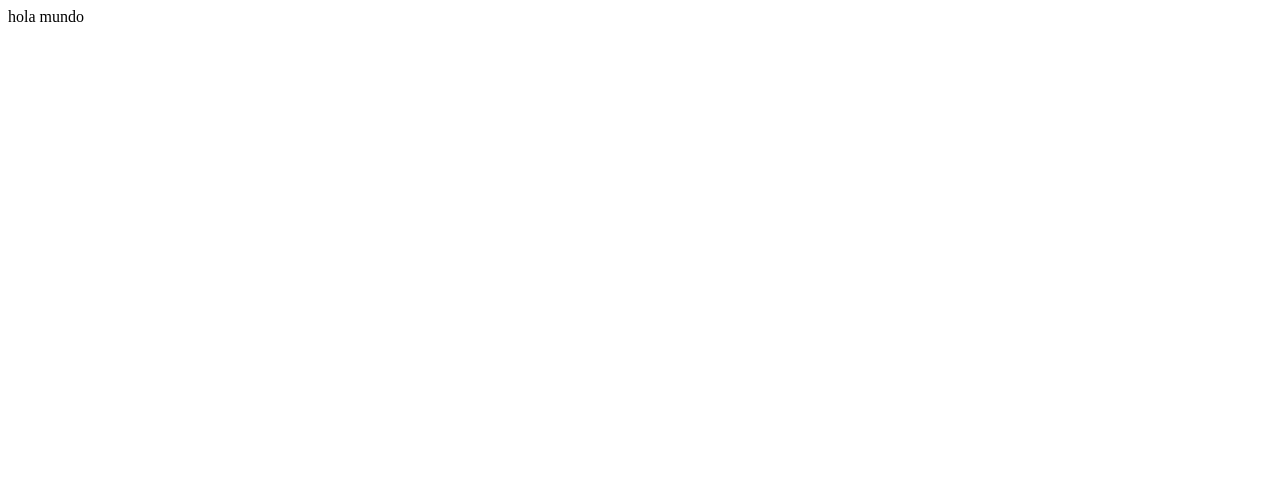
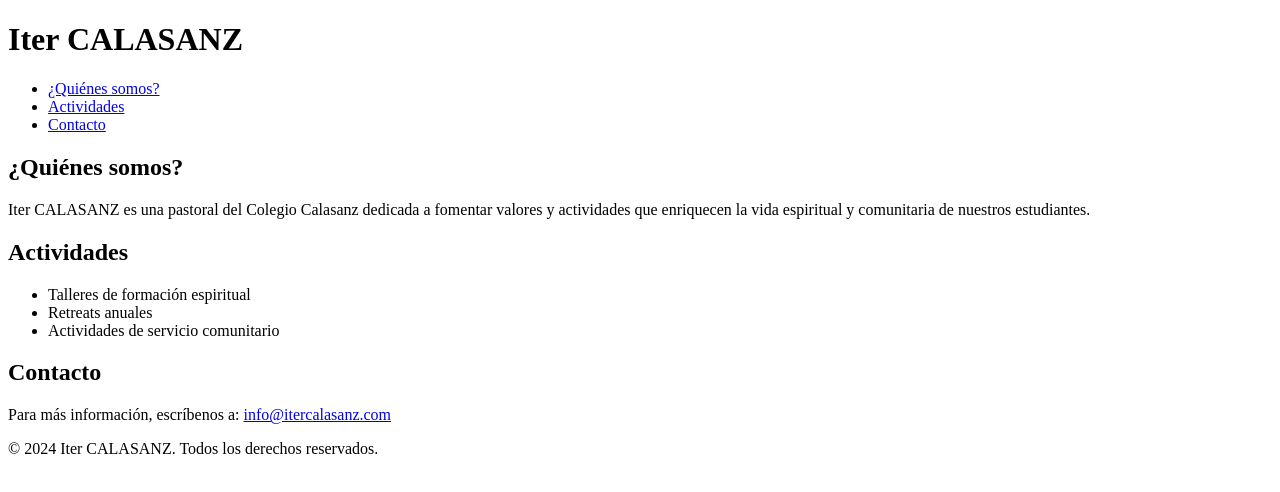
Before and after one commit to sofirey1/Iter, a plain HTML site: page index.html in a window 1280 px wide. Drawn offline with Linux system fonts and the light colour scheme.

Commit message:
Update index.html

```diff
--- a/index.html
+++ b/index.html
@@ -1 +1,44 @@
-hola mundo
+<!DOCTYPE html>
+<html lang="es">
+<head>
+    <meta charset="UTF-8">
+    <meta name="viewport" content="width=device-width, initial-scale=1.0">
+    <title>Iter CALASANZ</title>
+    <link rel="stylesheet" href="styles.css">
+</head>
+<body>
+    <header>
+        <h1>Iter CALASANZ</h1>
+        <nav>
+            <ul>
+                <li><a href="#quienes-somos">¿Quiénes somos?</a></li>
+                <li><a href="#actividades">Actividades</a></li>
+                <li><a href="#contacto">Contacto</a></li>
+            </ul>
+        </nav>
+    </header>
+
+    <section id="quienes-somos">
+        <h2>¿Quiénes somos?</h2>
+        <p>Iter CALASANZ es una pastoral del Colegio Calasanz dedicada a fomentar valores y actividades que enriquecen la vida espiritual y comunitaria de nuestros estudiantes.</p>
+    </section>
+
+    <section id="actividades">
+        <h2>Actividades</h2>
+        <ul>
+            <li>Talleres de formación espiritual</li>
+            <li>Retreats anuales</li>
+            <li>Actividades de servicio comunitario</li>
+        </ul>
+    </section>
+
+    <section id="contacto">
+        <h2>Contacto</h2>
+        <p>Para más información, escríbenos a: <a href="mailto:info@itercalasanz.com">info@itercalasanz.com</a></p>
+    </section>
+
+    <footer>
+        <p>&copy; 2024 Iter CALASANZ. Todos los derechos reservados.</p>
+    </footer>
+</body>
+</html>
```
